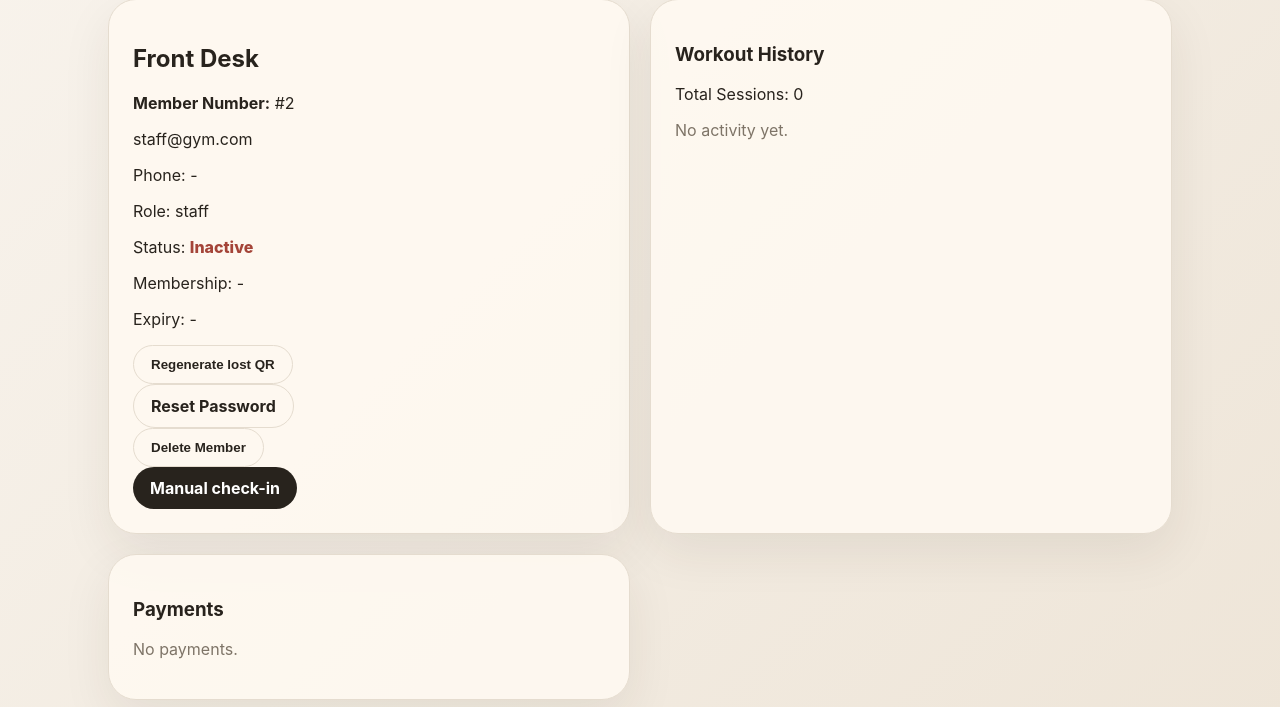
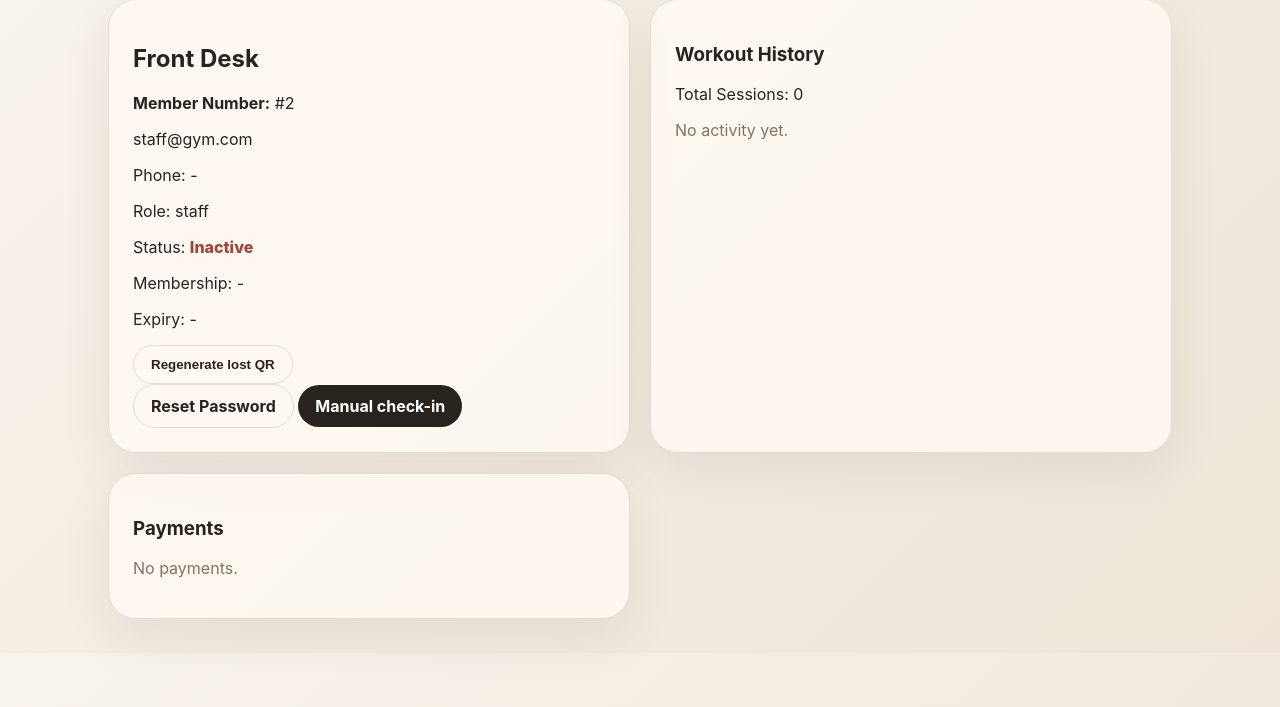
Before and after one commit to XONEDAYS/OFFWHITE, a Flask app: page /member/2 in a window 1280 px wide. Shown: the part 92-799 px from the top of the page. Run offline with Flask 3, Linux system fonts and the light colour scheme; a user stored in the database is signed in.

Commit message:
Back to normal

```diff
--- a/templates/member_detail.html
+++ b/templates/member_detail.html
@@ -35,16 +35,7 @@
     {% if current_user.role == 'admin' %}
     <a class="btn ghost" href="{{url_for('admin_reset_password',user_id=user.id)}}">Reset Password</a>
     {% endif %}
-    {% if current_user.role == 'admin' %}
-<form method="post"
-      action="{{ url_for('delete_member', user_id=user.id) }}"
-      onsubmit="return confirm('Delete this member permanently?')">
 
-    <button class="btn ghost">
-        Delete Member
-    </button>
-</form>
-{% endif %}
     <a class="btn" href="{{url_for('manual_checkin',user_id=user.id)}}">Manual check-in</a>
 </div>
 
@@ -67,18 +58,6 @@
             <td>{{ c.muscle_group or '-' }}</td>
             <td>{{ c.note or '-' }}</td>
             <td>{{ c.method or '-' }}</td>
-            {% if current_user.role == 'admin' %}
-    <td>
-        <form method="post"
-              action="{{ url_for('delete_checkin', checkin_id=c.id) }}"
-              onsubmit="return confirm('Delete this workout history?')">
-
-            <button class="btn ghost">
-                Delete
-            </button>
-        </form>
-    </td>
-    {% endif %}
         </tr>
         {% endfor %}
     </table>
```
